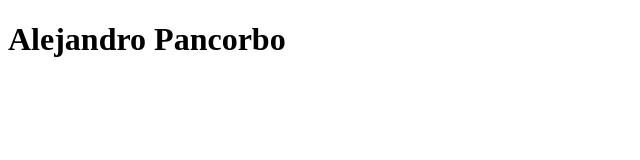
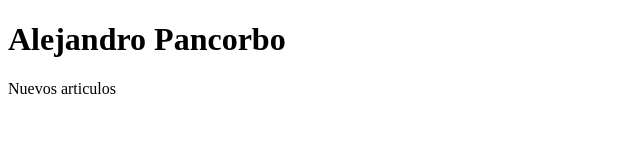
Before and after one commit to alejandroo-create/mi-examen, a plain HTML site: page index.html in a window 1280 px wide. Shown: the whole page, without its empty margins (0-640 px from the left). Drawn offline with Linux system fonts and the light colour scheme.

Commit message:
Index mejorado

```diff
--- a/index.html
+++ b/index.html
@@ -7,5 +7,6 @@
 </head>
 <body>
     <h1>Alejandro Pancorbo</h1>
+    <p>Nuevos articulos </p>
 </body>
 </html>
```
Also changed, not shown: articulos/art1.html (added), articulos/art2.html (added), articulos/art3.html (added).
